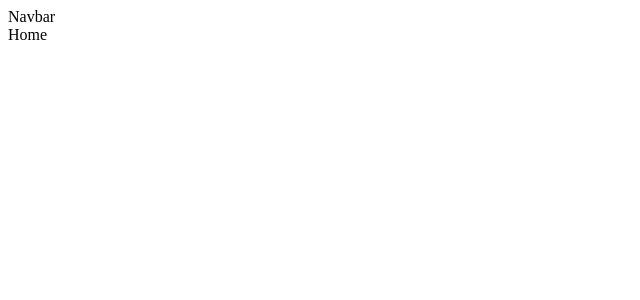
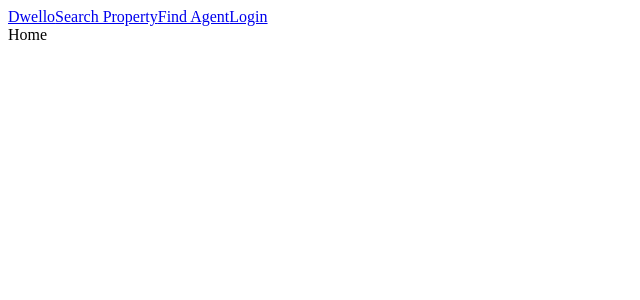
Before and after one commit to ThaminduMiuranda/ACSD-Coursework, a React (Create React App) app in the folder estate_agent_client-side_web_application/: page / in a window 1280 px wide. Shown: the top 300 px of the page, without its empty margins (0-640 px from the left). Built offline with nearby package versions, Linux system fonts and the light colour scheme.

Commit message:
feat(navigation): restructure routes and add new pages for landing, search, and find agent features

```diff
--- a/estate_agent_client-side_web_application/src/App.js
+++ b/estate_agent_client-side_web_application/src/App.js
@@ -1,13 +1,20 @@
-// import "./App.css";
+import "./App.css";
 import { BrowserRouter, Routes, Route } from "react-router-dom";
-import Home from "./Pages/Home";
+import LandingPage from "./Pages/LandingPage/LandingPage";
+import FindAgent from "./Pages/FindAgent/FindAgent";
+import SearchProperty from "./Pages/SearchProperty/SearchProperty";
+import AuthPage from "./Pages/Authentication/AuthPage";
 
 function App() {
   return (
     <BrowserRouter>
       <Routes>
-        <Route path="/" element={<Home />} />
-        <Route path="/home" element={<Home />} />
+        <Route path="/auth" element={<AuthPage />} />
+        {/* redirect the default route to /home */}
+        <Route path="/" element={<LandingPage />} />
+        <Route path="/home" element={<LandingPage />} />
+        <Route path="/search" element={<SearchProperty />} />
+        <Route path="/find-agent" element={<FindAgent />} />
       </Routes>
     </BrowserRouter>
   );
--- a/estate_agent_client-side_web_application/src/Components/Navbar.js
+++ b/estate_agent_client-side_web_application/src/Components/Navbar.js
@@ -1,5 +1,14 @@
-const Navbar = () => {
-  return <nav>Navbar</nav>;
-};
+import { Link } from "react-router-dom";
+
+function Navbar() {
+  return (
+    <nav>
+      <Link to={"/home"}>Dwello</Link>
+      <Link to={"/search"}>Search Property</Link>
+      <Link to={"/find-agent"}>Find Agent</Link>
+      <Link to={"/auth"}>Login</Link>
+    </nav>
+  );
+}
 
 export default Navbar;
--- /dev/null
+++ b/estate_agent_client-side_web_application/src/Pages/FindAgent/FindAgent.js
@@ -0,0 +1,12 @@
+import Navbar from "../../Components/Navbar";
+
+function FindAgent() {
+  return (
+    <>
+      <Navbar />
+      <div>Find Agent</div>
+    </>
+  );
+}
+
+export default FindAgent;
--- /dev/null
+++ b/estate_agent_client-side_web_application/src/Pages/LandingPage/LandingPage.js
@@ -0,0 +1,12 @@
+import Navbar from "../../Components/Navbar";
+
+function LandingPage() {
+  return (
+    <>
+      <Navbar />
+      <div>Home</div>
+    </>
+  );
+}
+
+export default LandingPage;
--- /dev/null
+++ b/estate_agent_client-side_web_application/src/Pages/SearchProperty/SearchProperty.js
@@ -0,0 +1,12 @@
+import Navbar from "../../Components/Navbar";
+
+function SearchProperty() {
+  return (
+    <>
+      <Navbar />
+      <div>Search</div>
+    </>
+  );
+}
+
+export default SearchProperty;
```
